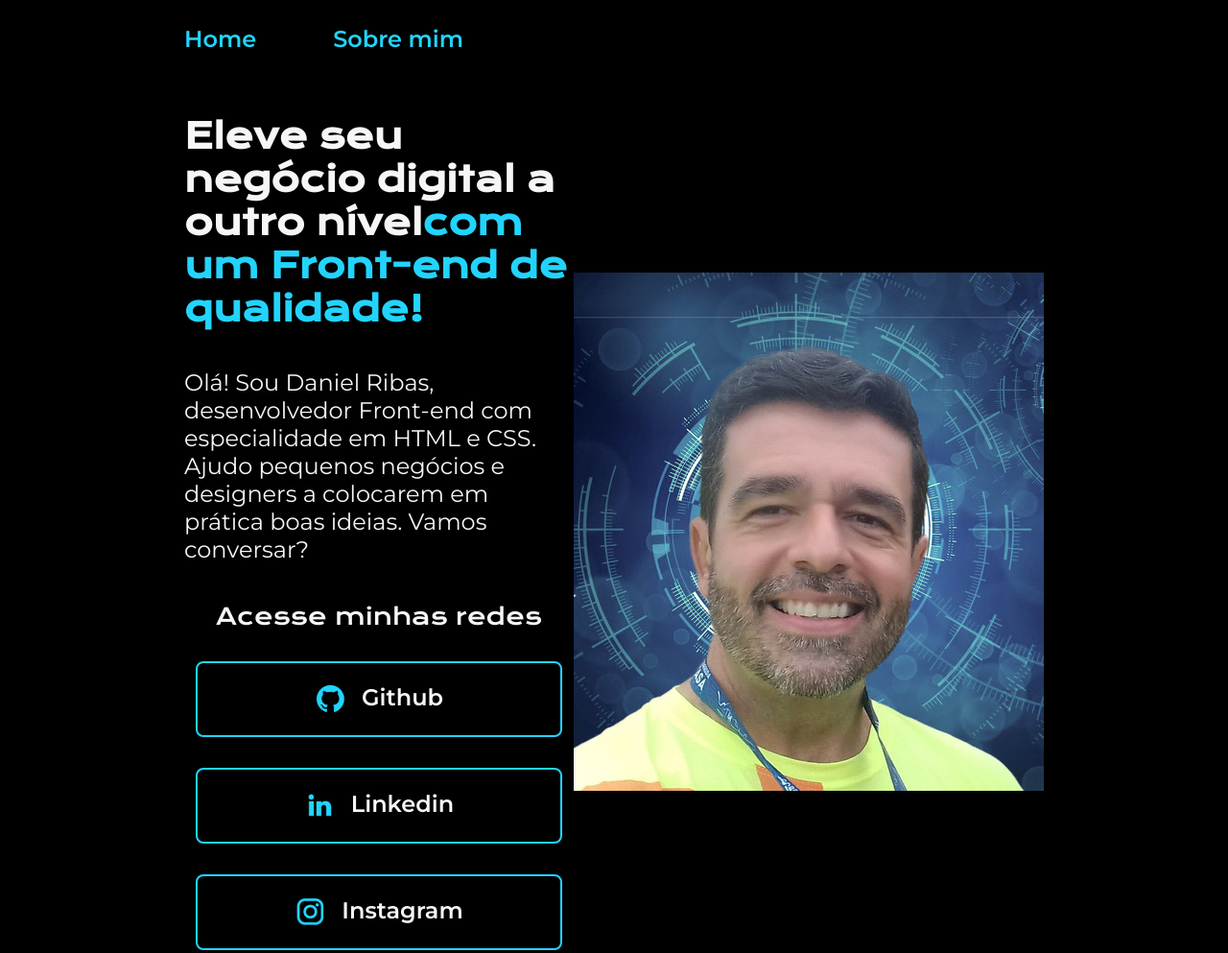
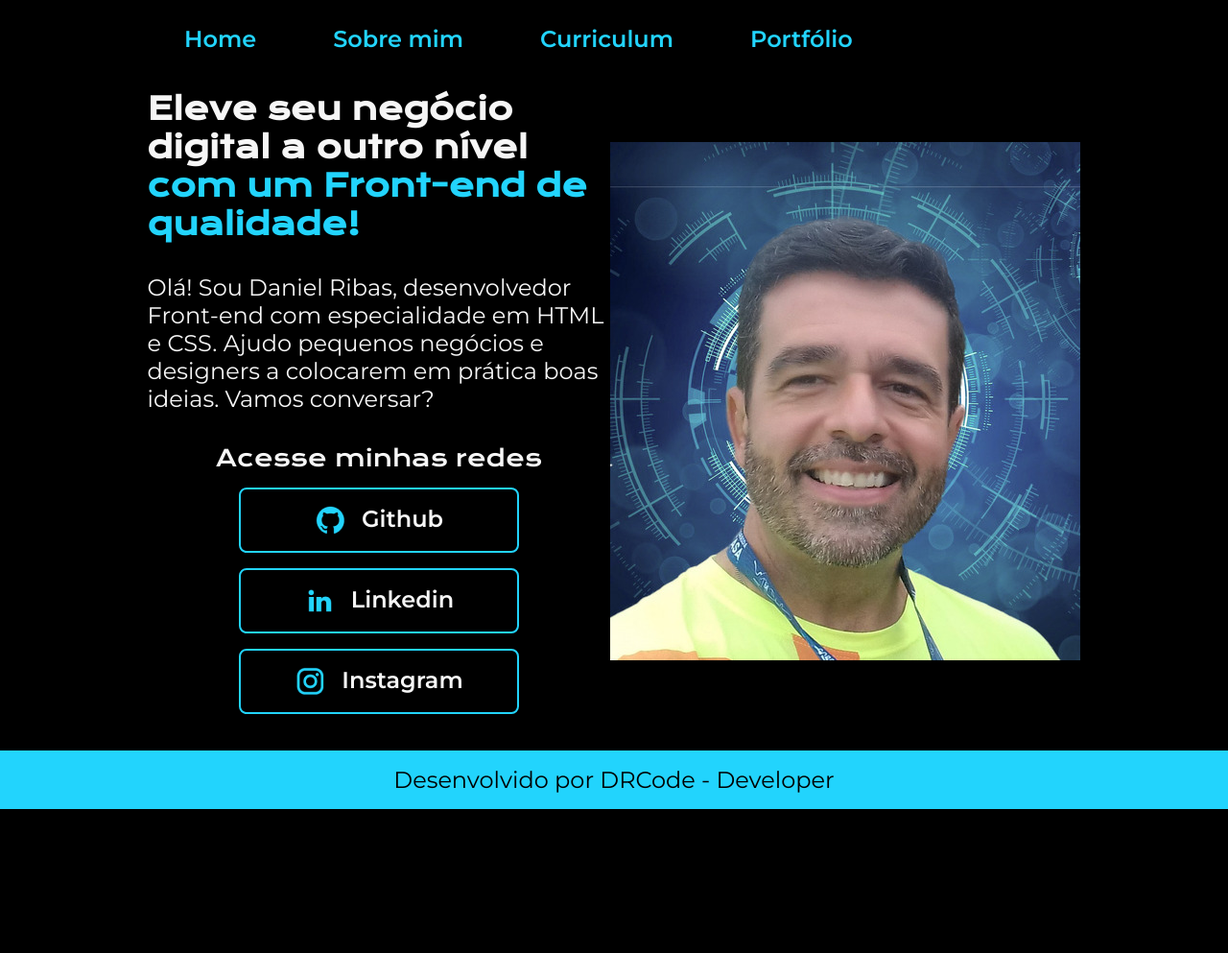
Before and after one commit to danielribas1105/portfolio-drcode, a plain HTML site: page index.html in a window 1280 px wide. Shown: the top 993 px of the page at 96% size. After the commit the page ends 843 px from the top, so only its background shows below. Drawn offline with nearby package versions, Linux system fonts and the light colour scheme.

Commit message:
creating pages cv and portfolio

```diff
--- a/index.html
+++ b/index.html
@@ -5,7 +5,7 @@
     <meta charset="UTF-8">
     <meta http-equiv="X-UA-Compatible" content="IE=edge">
     <meta name="viewport" content="width=device-width, initial-scale=1.0">
-    <title>Portifolio</title>
+    <title>Daniel Ribas - Developer</title>
     <link rel="stylesheet" href="./styles/style.css">
 </head>
 
@@ -14,29 +14,27 @@
         <nav class="cabecalho__menu">
             <a class="cabecalho__menu__link" href="index.html">Home</a>
             <a class="cabecalho__menu__link" href="about.html">Sobre mim</a>
+            <a class="cabecalho__menu__link" href="curriculum.html">Curriculum</a>
+            <a class="cabecalho__menu__link" href="portfolio.html">Portfólio</a>
         </nav>
     </header>
     <main class="apresentacao">
         <section class="apresentacao__conteudo">
-            <h1 class="apresentacao__conteudo__titulo">Eleve seu negócio digital a outro nível<strong
-            class="titulo-destaque">com um Front-end de qualidade!
-            </strong></h1>
+            <h1 class="apresentacao__conteudo__titulo">Eleve seu negócio digital a outro nível<strong class="titulo-destaque"> com um Front-end de qualidade!</strong>
+            </h1>
             <p class="apresentacao__conteudo__texto">Olá! Sou Daniel Ribas, desenvolvedor
-            Front-end com especialidade em HTML e
-            CSS. Ajudo pequenos negócios e designers a
-            colocarem em prática boas ideias. Vamos
-            conversar?</p>
+            Front-end com especialidade em HTML e CSS. Ajudo pequenos negócios e designers a colocarem em prática boas ideias. Vamos conversar?</p>
             <div class="apresentacao__links">
                 <h2 class="apresentacao__links__subtitulo">Acesse minhas redes</h2>
-                <a class="apresentacao__links__link" href="https://github.com/danielribas1105">
+                <a class="apresentacao__links__btn" href="https://github.com/danielribas1105">
                     <img src="./assets/github.png">
                     Github
                 </a>
-                <a class="apresentacao__links__link" href="https://www.linkedin.com/in/danielribas-developer/">
+                <a class="apresentacao__links__btn" href="https://www.linkedin.com/in/danielribas-developer/">
                     <img src="./assets/linkedin.png">
                     Linkedin
                 </a>
-                <a class="apresentacao__links__link" href="https://www.instagram.com/danielribas1105/">
+                <a class="apresentacao__links__btn" href="https://www.instagram.com/danielribas1105/">
                     <img src="./assets/instagram.png">
                     Instagram
                 </a>
--- a/styles/style.css
+++ b/styles/style.css
@@ -1,14 +1,17 @@
 @import url('https://fonts.googleapis.com/css2?family=Krona+One&family=Montserrat:wght@400;600&display=swap');
 
 :root {
-    --cor-primaria: #000000;
-    --cor-secundaria: #F6F6F6;
-    --cor-terciaria: #22D4FD;
+    --cor-background: #000000;
+    --cor-texto: #F6F6F6;
+    --cor-texto-destaque: #22D4FD;
     --cor-hover: #272727;
 
-    --fonte-primaria: 'Krona One', sans-serif;
-    --fonte-secundaria: 'Montserrat', sans-serif;
+    --fonte-titulo: 'Krona One', sans-serif;
+    --fonte-texto: 'Montserrat', sans-serif;
+    --fonte-size-titulo: 2rem;
+    --fonte-size-texto: 1.5rem;
 }
+
 *{
     margin: 0;
     padding: 0;
@@ -16,46 +19,46 @@
 
 body{
     box-sizing: border-box;
-    background-color: var(--cor-primaria);
-    color: var(--cor-secundaria);
+    background-color: var(--cor-background);
+    color: var(--cor-texto);
 }
 .cabecalho{
     padding: 2% 0% 0% 15%;
 }
 .cabecalho__menu{
     display: flex;
-    gap: 80px;
+    gap: 5rem;
 }
 .cabecalho__menu__link{
-    font-family: var(--fonte-secundaria);
-    font-size: 24px;
+    font-family: var(--fonte-texto);
+    font-size: var(--fonte-size-texto);
     font-weight: 600;
-    color: var(--cor-terciaria);
+    color: var(--cor-texto-destaque);
     text-decoration: none;
 }
 .apresentacao{
-    padding: 5% 15%;
+    padding: 3% 12%;
     display: flex;
     align-items: center;
     justify-content: space-between;
 }
 .apresentacao__conteudo{
-    width: 615px;
+    width: 38rem;
     display: flex;
     flex-direction: column;
-    gap: 40px;
+    gap: 2rem;
 }
 
 .apresentacao__conteudo__titulo{
-    font-size: 36px;
-    font-family: var(--fonte-primaria);
+    font-size: var(--fonte-size-titulo);
+    font-family: var(--fonte-titulo);
 }
 .titulo-destaque{
-    color: var(--cor-terciaria);
+    color: var(--cor-texto-destaque);
 }
 .apresentacao__conteudo__texto{
-    font-size: 24px;
-    font-family: var(--fonte-secundaria);
+    font-size: var(--fonte-size-texto);
+    font-family: var(--fonte-texto);
 }
 
 .apresentacao__links{
@@ -63,37 +66,39 @@ body{
     flex-direction: column;
     justify-content: space-between;
     align-items: center;
-    gap: 32px;
+    gap: 1rem;
 }
 .apresentacao__links__subtitulo{
-    font-family: var(--fonte-primaria);
+    font-family: var(--fonte-titulo);
     font-weight: 400;
-    font-size: 24px;
+    font-size: var(--fonte-size-texto);
 }
-.apresentacao__links__link{
+.apresentacao__links__btn{
     display: flex;
     justify-content: center;
-    gap: 16px;
-    border: 2px solid var(--cor-terciaria);
-    width: 378px;
+    gap: 1rem;
+    border: 0.125rem solid var(--cor-texto-destaque);
+    width: 18rem;
     text-align: center;
-    border-radius: 8px;
-    font-size: 24px;
+    border-radius: 0.5rem;
+    font-size: var(--fonte-size-texto);
     font-weight: 600;
-    padding: 21.5px 0;
+    padding: 1rem 0;
     text-decoration: none;
-    color: var(--cor-secundaria);
-    font-family: var(--fonte-secundaria);
+    color: var(--cor-texto);
+    font-family: var(--fonte-texto);
 }
+
 .apresentacao__links__link:hover{
     background-color: var(--cor-hover);
 }
+
 .rodape{
-    color: var(--cor-primaria);
-    background-color: var(--cor-terciaria);
-    padding: 24px;
+    color: var(--cor-background);
+    background-color: var(--cor-texto-destaque);
+    padding: 1rem;
     text-align: center;
-    font-family: var(--fonte-secundaria);
-    font-size: 24px;
+    font-family: var(--fonte-texto);
+    font-size: var(--fonte-size-texto);
     font-weight: 400;
 }
```
Also changed, not shown: about.html (+2 -0 lines), curriculum.html (added, +29 -0 lines), portfolio.html (added, +22 -0 lines).
